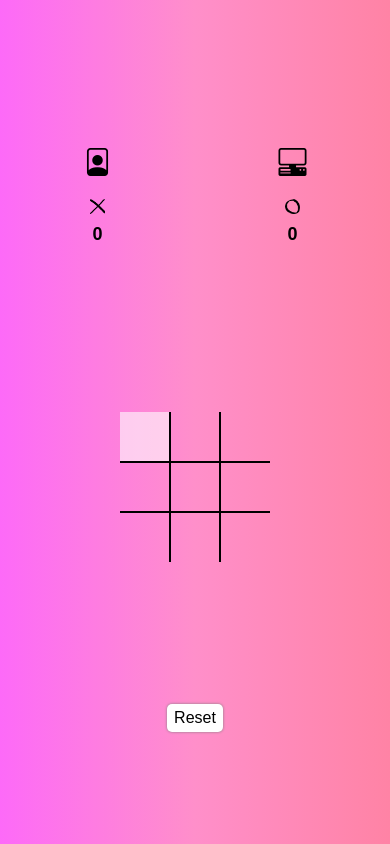
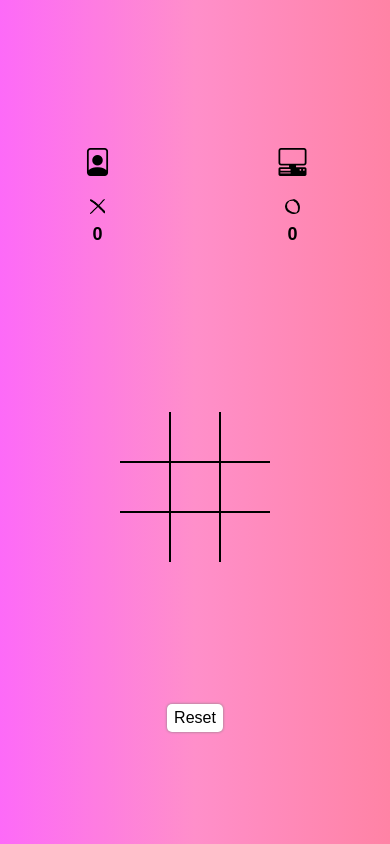
Before and after one commit to sinarqn/tic-tac-toe, a plain HTML site: page index.html in a window 390 px wide. In both pictures the pointer is over the element 145 px from the left and 437 px from the top of the page. Drawn offline with nearby package versions, Linux system fonts and the light colour scheme.

Commit message:
fixed section hover on mobile

```diff
--- a/style.css
+++ b/style.css
@@ -169,6 +169,9 @@ img{
     width: 50px;
     height: 50px;
   }
+  .game .section:hover{
+    background-color: transparent;
+  }
   .section1{
     border: 1px solid black;
     border-top: 0;
```
